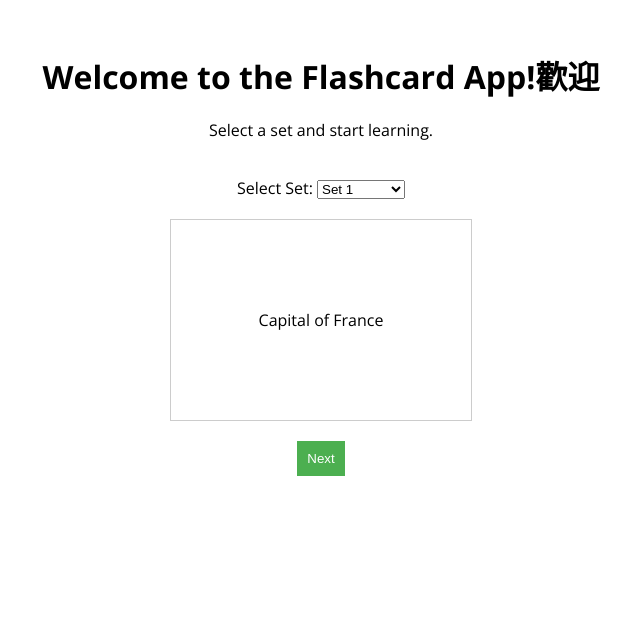
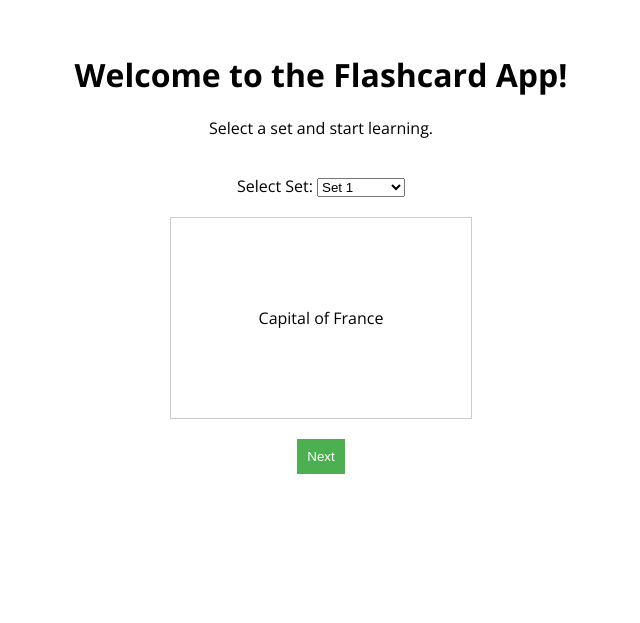
Before and after one commit to DOzernyi/zw, a plain HTML site: page index.html in a window 1280 px wide. Shown: the part 147-770 px from the top of the page, without its empty margins (319-959 px from the left). Drawn offline with nearby package versions, Linux system fonts and the light colour scheme; a web font is replaced by a local one.

Commit message:
Update index.html

```diff
--- a/index.html
+++ b/index.html
@@ -9,7 +9,7 @@
 </head>
 <body>
     <div id="welcome-message">
-        <h1>Welcome to the Flashcard App!歡迎</h1>
+        <h1>Welcome to the Flashcard App!</h1>
         <p>Select a set and start learning.</p>
     </div>
     <div id="flashcard-container">
```
